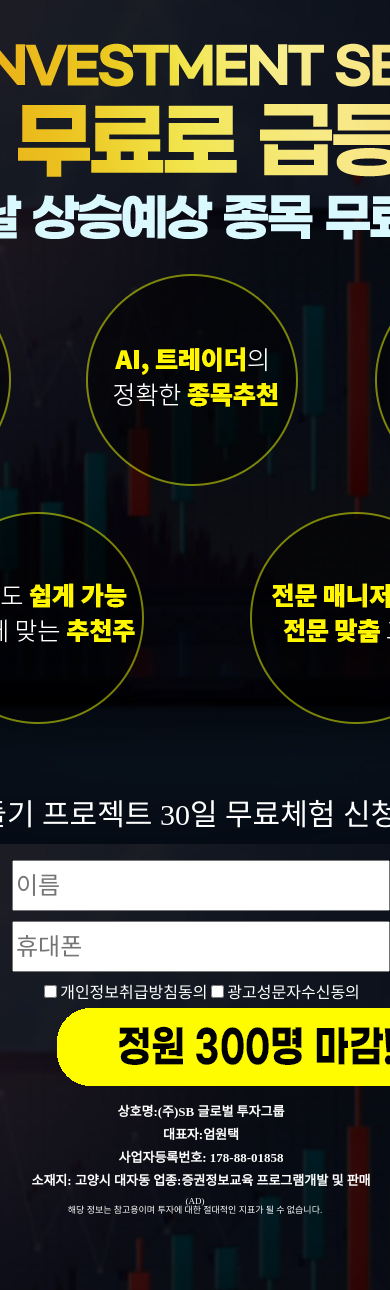
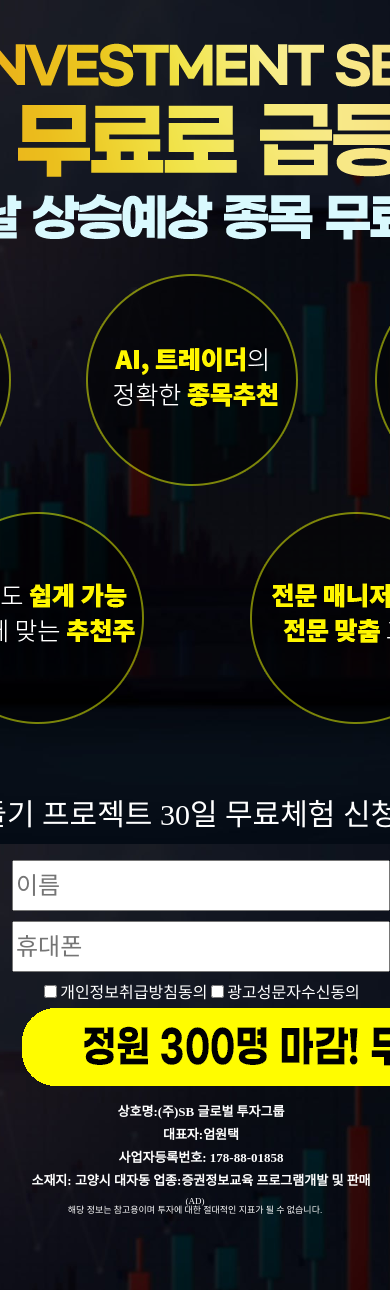
Before and after one commit to euntti/newstest, a React (Create React App) app: page / in a window 390 px wide. Shown: the top 1290 px of the page. Built offline with nearby package versions, Linux system fonts and the light colour scheme; no server answers.

Commit message:
이미지

```diff
--- a/src/App.css
+++ b/src/App.css
@@ -281,7 +281,8 @@ table {
   }
   .App .btnArea button {
     display: flex;
-    width: 300px;
+    height: 45px;
+    width: 370px;
     /* height: 50px; */
     cursor: pointer;
   }
```
